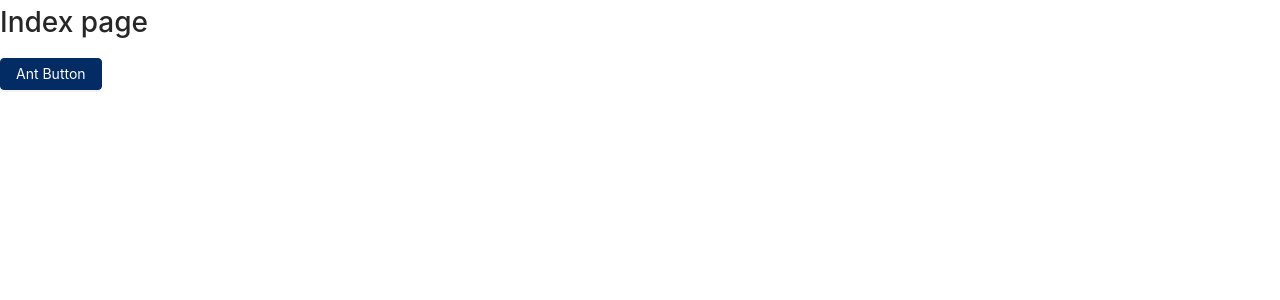
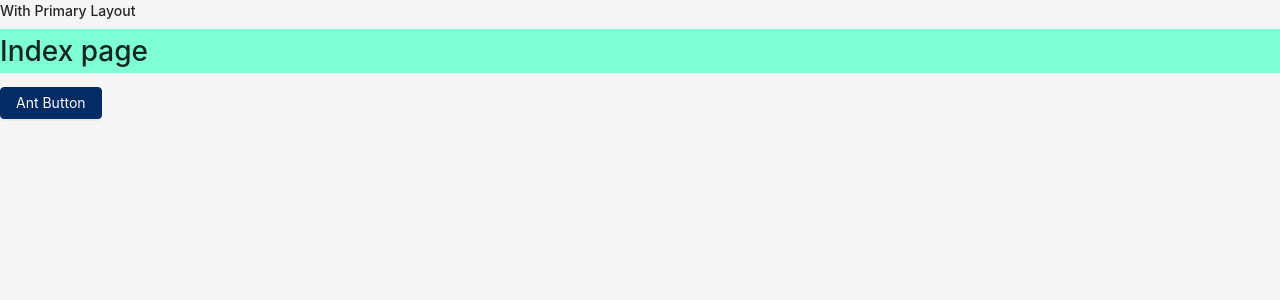
Before and after one commit to Itumeleng-Malgas/nobledevs-next-template, a Next.js app: page / in a window 1280 px wide. Shown: the top 300 px of the page. Built offline with nearby package versions, Linux system fonts and the light colour scheme.

Commit message:
feat: added primary layout implementation

```diff
--- /dev/null
+++ b/components/layouts/PrimaryLayout.module.less
@@ -0,0 +1,10 @@
+.main {
+  display: flex;
+  flex-direction: column;
+  height: calc(100vh - 64px);
+  background-color: whitesmoke;
+}
+
+.main > section {
+  padding: 32px;
+}
--- /dev/null
+++ b/components/layouts/PrimaryLayout.tsx
@@ -0,0 +1,22 @@
+import Head from 'next/head';
+import styles from './PrimaryLayout.module.less';
+
+export interface IPrimaryLayout {
+  children: React.ReactNode;
+}
+
+const PrimaryLayout: React.FC<IPrimaryLayout> = ({ children }) => {
+  return (
+    <>
+      <Head>
+        <title>Primary Layout</title>
+      </Head>
+      <main className={styles.main}>
+        <h4>With Primary Layout</h4>
+        {children}
+      </main>
+    </>
+  );
+};
+
+export default PrimaryLayout;
--- a/pages/_app.tsx
+++ b/pages/_app.tsx
@@ -1,8 +1,16 @@
 import type { AppProps } from 'next/app';
 import '../styles/globals.less';
+import { NextPageWithLayout } from './page';
 
-function MyApp({ Component, pageProps }: AppProps) {
-  return <Component {...pageProps} />;
+interface AppPropsWithLayout extends AppProps {
+  Component: NextPageWithLayout;
+}
+
+function MyApp({ Component, pageProps }: AppPropsWithLayout) {
+  // use the layout defined at the page level, if available
+  const getLayout = Component.getLayout || ((page) => page);
+
+  return getLayout(<Component {...pageProps} />);
 }
 
 export default MyApp;
--- /dev/null
+++ b/pages/_document.tsx
@@ -0,0 +1,24 @@
+import Document, { Head, Html, Main, NextScript } from 'next/document';
+
+class MyDocument extends Document {
+  render() {
+    return (
+      <Html>
+        <Head>
+          <link rel="preconnect" href="https://fonts.googleapis.com" />
+          <link rel="preconnect" href="https://fonts.gstatic.com" />
+          <link
+            href="https://fonts.googleapis.com/css2?family=Quicksand:wght@300..700&display=swap"
+            rel="stylesheet"
+          />
+        </Head>
+        <body>
+          <Main />
+          <NextScript />
+        </body>
+      </Html>
+    );
+  }
+}
+
+export default MyDocument;
--- a/pages/index.tsx
+++ b/pages/index.tsx
@@ -1,20 +1,25 @@
 import { Button } from 'antd';
-import type { NextPage } from 'next';
 import Head from 'next/head';
+import PrimaryLayout from '../components/layouts/PrimaryLayout';
 import styles from '../styles/Home.module.less';
+import { NextPageWithLayout } from './page';
 
-const Home: NextPage = () => {
+const Home: NextPageWithLayout = () => {
   return (
-    <div className={styles.container}>
+    <div>
       <Head>
-        <title>Create Next App</title>
+        <title>Home</title>
         <meta name="description" content="Generated by create next app" />
         <link rel="icon" href="/favicon.ico" />
       </Head>
-      <h1>Index page</h1>
+      <h1 className={styles.container}>Index page</h1>
       <Button type="primary">Ant Button</Button>
     </div>
   );
 };
 
 export default Home;
+
+Home.getLayout = (page) => {
+  return <PrimaryLayout>{page}</PrimaryLayout>;
+};
--- a/pages/template/index.tsx
+++ b/pages/template/index.tsx
@@ -2,9 +2,7 @@ import BaseTemplate from '../../components/templates/base/BaseTemplate';
 import { mockBaseTemplateProps } from '../../components/templates/base/BaseTemplate.mocks';
 
 const Template = () => {
-  return (
-    <BaseTemplate sampleTextProp={mockBaseTemplateProps.base.sampleTextProp} />
-  );
+  return <BaseTemplate {...mockBaseTemplateProps.base} />;
 };
 
 export default Template;
--- a/styles/Home.module.less
+++ b/styles/Home.module.less
@@ -1,2 +1,3 @@
 .container {
+  background-color: aquamarine;
 }
```
Also changed, not shown: components/layouts/PrimaryLayout.mocks.ts (added, +9 -0 lines), pages/page.d.ts (added, +7 -0 lines).
